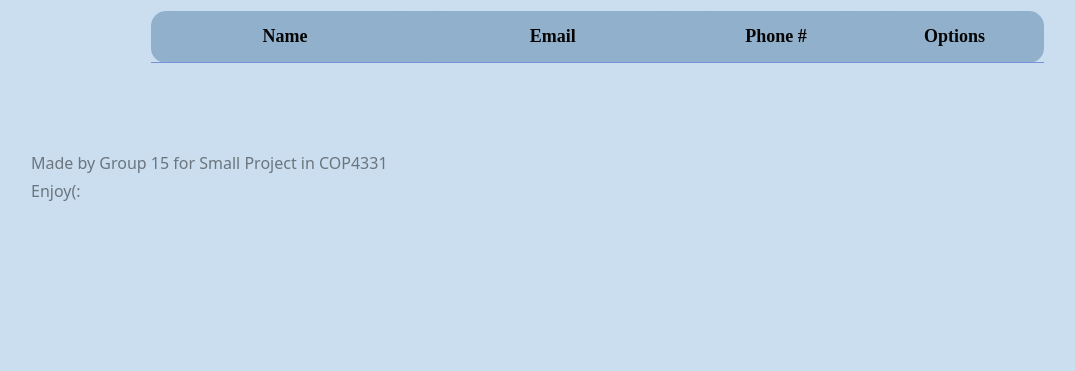
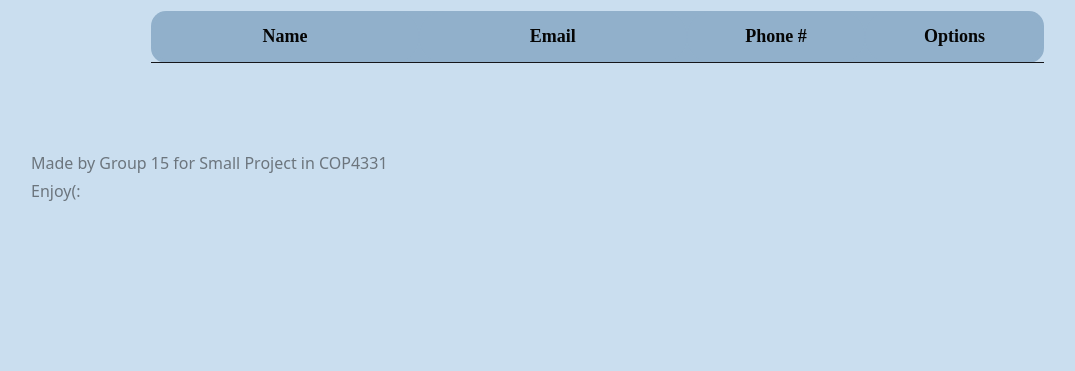
Before and after one commit to ColinMitchellGit/ContactHub, a PHP site: page /cover.html in a window 1280 px wide. Shown: the part 429-800 px from the top of the page, without its empty margins (51-1126 px from the left). Run offline with PHP 8.4, Linux system fonts and the light colour scheme; lists and menus that the app fills with data are empty.

Commit message:
adding lines to table

```diff
--- a/landing.css
+++ b/landing.css
@@ -62,7 +62,7 @@ body{
 
 #myTable tr {
     /* Add a bottom border to all table rows */
-    border-bottom: 1px solid #7991D9;
+    border-bottom: 1px solid #15161a;
 }
 
 #myTable tr.header {
```
